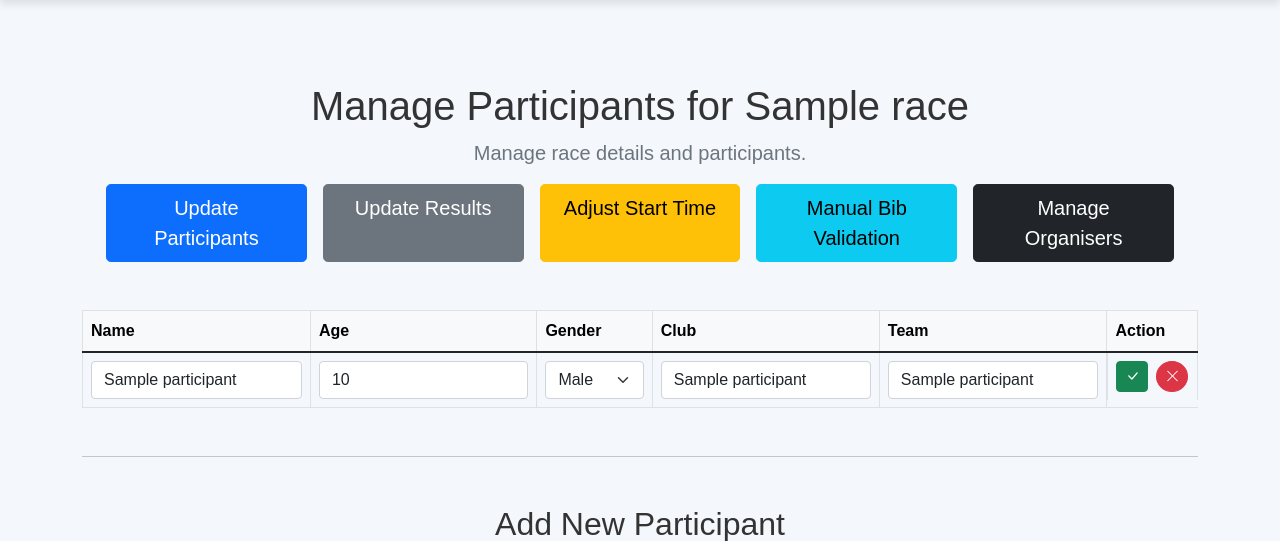
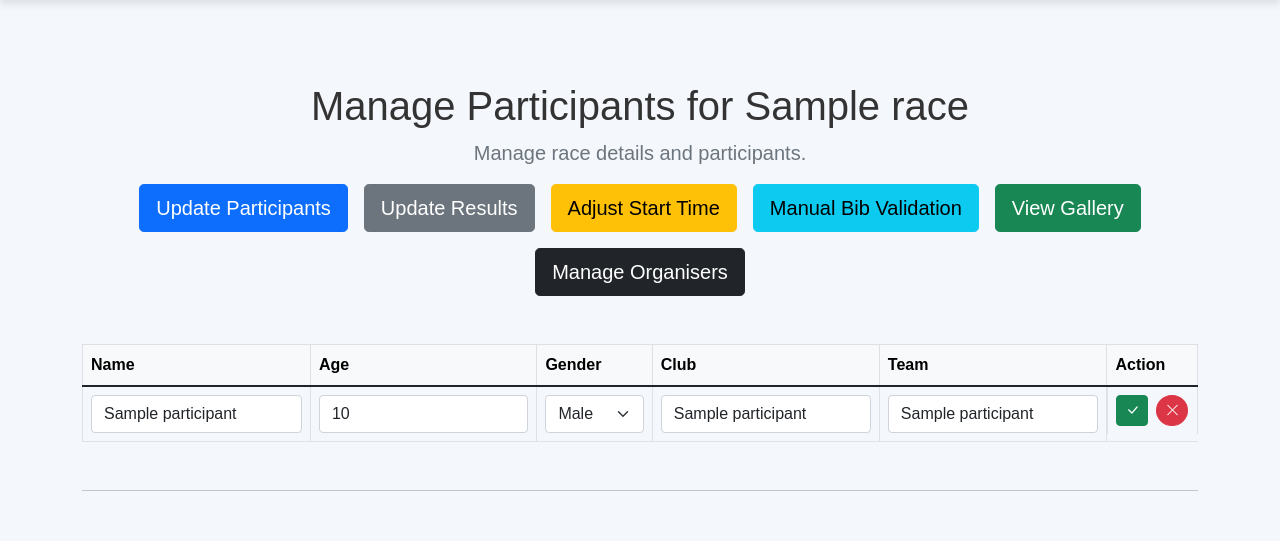
Before and after one commit to JakeGT/RaceTimingSystem, a Django app: page /organiser/race/1/ in a window 1280 px wide. Shown: the part 56-597 px from the top of the page. Run offline with Django 5.2, Linux system fonts and the light colour scheme; a user stored in the database is signed in; tables that the repository leaves empty hold one stand-in row (values such as "Sample post").

Commit message:
Added manual image deletion and viewing of all images plus gallery button

```diff
--- a/running/app/templates/app/organiser_race_detail.html
+++ b/running/app/templates/app/organiser_race_detail.html
@@ -9,36 +9,43 @@
 
     <!-- Button row -->
     <div class="container mb-5">
-        <div class="row row-cols-1 row-cols-md-3 row-cols-lg-5 g-3 justify-content-center">
+        <div class="d-flex flex-wrap justify-content-center gap-3">
 
-            <div class="col d-grid">
-                <a href="{% url 'upload_participants' %}" class="btn btn-primary btn-lg w-100">
+            <div class="col-auto">
+                <a href="{% url 'upload_participants' %}" class="btn btn-primary btn-lg">
                     Update Participants
                 </a>
             </div>
 
-            <div class="col d-grid">
-                <a href="{% url 'upload_results' %}" class="btn btn-secondary btn-lg w-100">
+            <div class="col-auto">
+                <a href="{% url 'upload_results' %}" class="btn btn-secondary btn-lg">
                     Update Results
                 </a>
             </div>
 
-            <div class="col d-grid">
-                <a href="{% url 'adjust_start_time' race.id %}" class="btn btn-warning btn-lg w-100">
+            <div class="col-auto">
+                <a href="{% url 'adjust_start_time' race.id %}" class="btn btn-warning btn-lg">
                     Adjust Start Time
                 </a>
             </div>
 
-            <div class="col d-grid">
-                <a href="{% url 'gallery_view' race.id %}" class="btn btn-info btn-lg w-100">
+            <div class="col-auto">
+                <a href="{% url 'gallery_view' race.id %}" class="btn btn-info btn-lg">
                     Manual Bib Validation
+                </a>
+            </div>
+
+            <!-- New button to link to gallery view -->
+            <div class="col-auto">
+                <a href="{% url 'gallery_view' race.id %}" class="btn btn-success btn-lg">
+                    View Gallery
                 </a>
             </div>
 
             {% with main_organiser=race.organiser.all|first %}
                 {% if user == main_organiser %}
-                    <div class="col d-grid">
-                        <a href="{% url 'manage_organiser_permissions' race.id %}" class="btn btn-dark btn-lg w-100">
+                    <div class="col-auto">
+                        <a href="{% url 'manage_organiser_permissions' race.id %}" class="btn btn-dark btn-lg">
                             Manage Organisers
                         </a>
                     </div>
@@ -47,7 +54,6 @@
 
         </div>
     </div>
-
 
     </div>
 
@@ -183,6 +189,4 @@
             <img src="https://upload.wikimedia.org/wikipedia/commons/5/51/Facebook_f_logo_%282019%29.svg" alt="Facebook" style="width: 30px; height: 30px;">
         </a>
     </div>
-
-</div>
 {% endblock %}
--- a/running/app/views.py
+++ b/running/app/views.py
@@ -1817,25 +1817,26 @@ def upload_image(request, race_id):
     """
 
     if request.method == 'POST' and request.FILES.get('image'):
-        # check token in header or query string
-        token = request.GET.get('token') or request.headers.get('X-Race-Token')
+        #  fetch token either
+        token = request.POST.get('token') or request.GET.get('token') or request.headers.get('X-Race-Token')
         if not token:
             return JsonResponse({"error": "Missing upload token"}, status=401)
 
         logger.info("Received POST request with an image file.")
 
-        #   validate race
+        #  validate race
         try:
             race = Race.objects.get(id=race_id)
             logger.info(f"Race with ID {race_id} found.")
         except Race.DoesNotExist:
             logger.error(f"Race with ID {race_id} does not exist.")
             return JsonResponse({'error': 'Invalid race ID'}, status=404)
+
         if race.token != token:
             logger.info("Invalid token in request.")
             return JsonResponse({'error': 'Invalid token'}, status=498)
 
-        #   get timestamp
+        #  get timestamp
         timestamp_str = request.POST.get("timestamp")
         if not timestamp_str:
             logger.warning("No timestamp provided in the request.")
@@ -1851,18 +1852,15 @@ def upload_image(request, race_id):
                 status=400,
             )
 
-        try:
-            data = json.loads(request.body)
-        except json.JSONDecodeError:
-            return JsonResponse({"error": "Invalid JSON"}, status=400)
-
-        #   get the uploaded file
+        #  get uploaded file
         uploaded_file = request.FILES["image"]
         logger.info(f"Received image file: {uploaded_file.name}")
-        bib_number = data.get('bib_number')
+
+        #  get optional bib_number
+        bib_number = request.POST.get('bib_number') or -1
 
         try:
-            #   save file to media
+            #  save file to media storage
             file_path = default_storage.save(
                 f"images/{uploaded_file.name}", ContentFile(uploaded_file.read())
             )
@@ -1872,7 +1870,7 @@ def upload_image(request, race_id):
             logger.error(f"Error saving file: {str(e)}.")
             return JsonResponse({"error": "Error saving file."}, status=500)
 
-        #   save to database
+        #  save image
         try:
             image_instance = Image.objects.create(
                 name=uploaded_file.name,
@@ -1880,7 +1878,6 @@ def upload_image(request, race_id):
                 race=race,
                 timestamp=timestamp,
                 bib_number=bib_number
-
             )
             logger.info(f"Image instance created with ID {image_instance.id}.")
         except Exception as e:
@@ -1888,6 +1885,9 @@ def upload_image(request, race_id):
             return JsonResponse(
                 {"error": "Error saving image to database."}, status=500
             )
+
+        #  redirect to gallery view after successful upload
+        return redirect('gallery_view', race_id=race.id)
 
         return JsonResponse(
             {
@@ -1904,18 +1904,32 @@ def upload_image(request, race_id):
 @login_and_2fa_required
 def gallery_view(request, race_id):
     """
-    A view for organisers to manually validate bib numbers for a specific race.
-    """
-
-    #   get the race object
+    A view for organisers to manually validate bib numbers for a specific race
+    and manage images.
+    """
+
     race = get_object_or_404(Race, id=race_id)
     logger.info(f"Race with ID {race_id} found.")
 
-    #   fetch images
     images = Image.objects.filter(race=race)
     logger.info(f"Found {images.count()} images associated with race ID {race_id}.")
 
     if request.method == "POST":
+        #  detect if its a delete request
+        if 'delete_image_id' in request.POST:
+            delete_image_id = request.POST.get('delete_image_id')
+            image_to_delete = images.filter(id=delete_image_id).first()
+
+            if image_to_delete:
+                logger.info(f"Deleting image with ID {delete_image_id}.")
+                image_to_delete.delete()
+                messages.success(request, "Image deleted successfully.")
+            else:
+                logger.warning(f"Attempted to delete non-existent image ID {delete_image_id}.")
+                messages.error(request, "Image not found.")
+            return redirect('gallery_view', race_id=race.id)
+
+        #  normal bib number submission flow
         bib_number = request.POST.get("bib_number")
         image_id = request.POST.get("image_id")
         image_timestamp = request.POST.get("image_timestamp")
@@ -1925,7 +1939,6 @@ def gallery_view(request, race_id):
             f" and timestamp: {image_timestamp}."
         )
 
-        #   find the image based on ID
         image = images.filter(id=image_id).first()
         if not image:
             logger.warning(
@@ -1939,21 +1952,28 @@ def gallery_view(request, race_id):
             )
 
         try:
-            #   try to find participant with the given bib number
             participant = Participant.objects.get(race=race, race_number=bib_number)
             logger.info(
                 f"Participant with bib number {bib_number} found: {participant.name}"
             )
 
+            #  check if a race result already exists for this participant and race
+            existing_result = RaceResult.objects.filter(participant=participant, race=race).first()
+
+            if existing_result:
+                #  delete existing results
+                logger.info(f"Deleting existing race result for participant {participant.name}.")
+                existing_result.delete()
+                messages.info(request, "Existing result deleted. Creating new result.")
+
             try:
-                #   parse the timestamp from the input
                 timestamp = datetime.strptime(image_timestamp, "%d %b %Y, %I:%M %p")
                 if timezone.is_naive(timestamp):
                     timestamp = timezone.make_aware(timestamp)
 
                 time = timestamp.strftime("%H:%M:%S")
 
-                #   create race result
+                #  create the new race result
                 RaceResult.objects.create(
                     participant=participant, race=race, total_time=time
                 )
```
Also changed, not shown: running/app/templates/app/gallery.html (+17 -2 lines), running/app/migrations/0021_image_bib_number.py (added).
